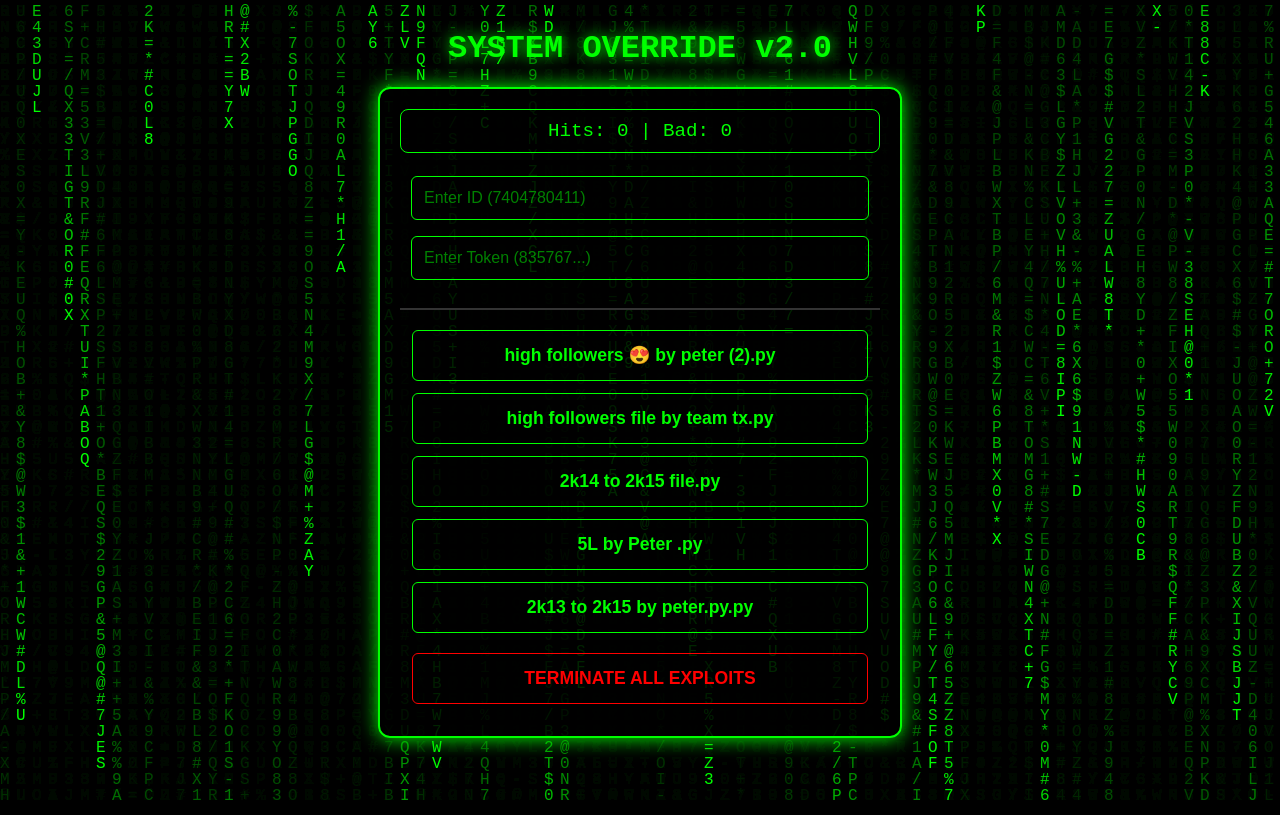
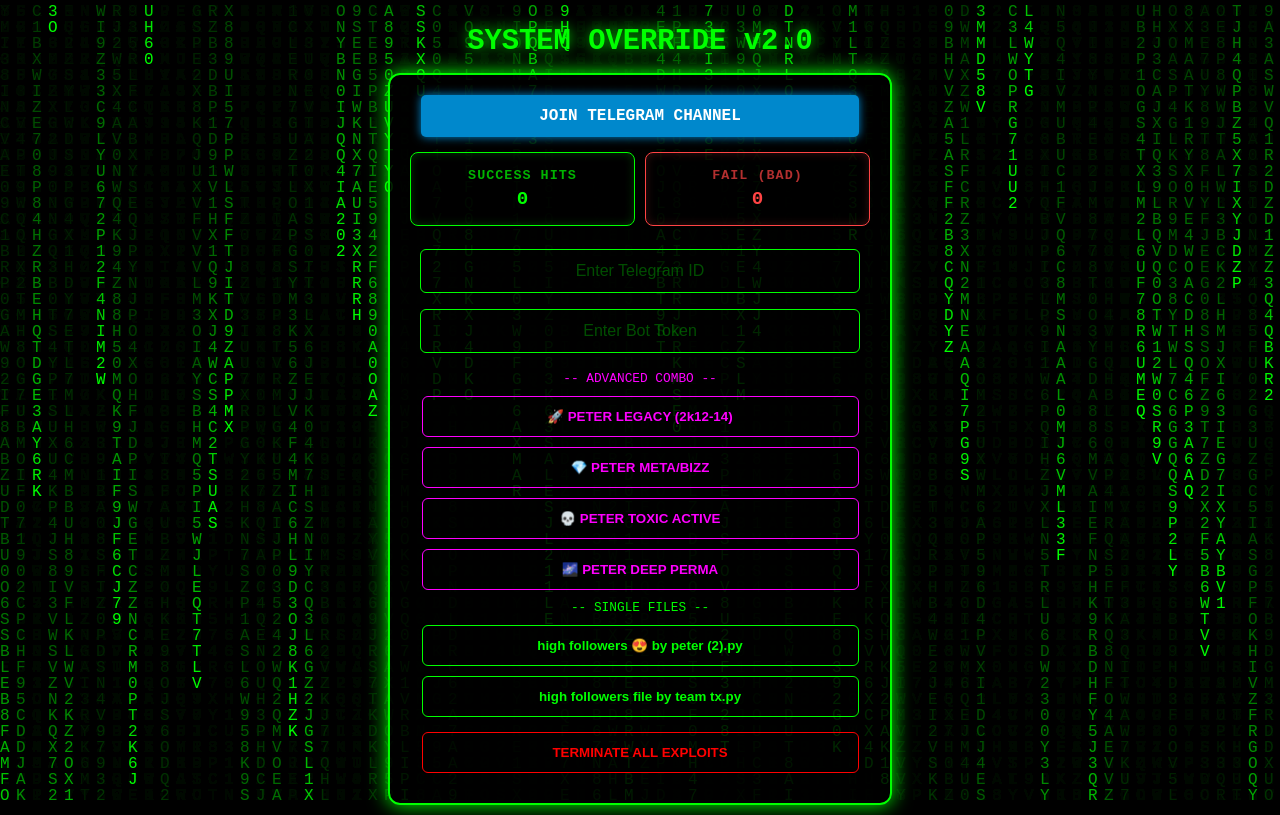
Before and after one commit to 7codewithtony-cmd/system-override-v2, a Flask app: page / in a window 1280 px wide. Run offline with Flask 3, Linux system fonts and the light colour scheme.

Commit message:
Update index.html

```diff
--- a/JACKING WEB/templates/index.html
+++ b/JACKING WEB/templates/index.html
@@ -5,75 +5,79 @@
     <meta name="viewport" content="width=device-width, initial-scale=1.0">
     <title>SYSTEM OVERRIDE v2.0</title>
     <style>
-        /* Matrix Rain Background */
         canvas { position: fixed; top: 0; left: 0; width: 100vw; height: 100vh; z-index: -1; }
+        body { background: #000; color: #00ff00; font-family: 'Courier New', monospace; text-align: center; margin: 0; padding: 10px; overflow-x: hidden; }
+        .logo { font-size: 1.8em; font-weight: bold; color: #00ff00; text-shadow: 0 0 15px #00ff00; margin: 15px 0; }
+        .panel { border: 2px solid #00ff00; padding: 20px; display: inline-block; border-radius: 12px; background-color: rgba(0,0,0,0.85); width: 95%; max-width: 460px; box-shadow: 0 0 20px #00ff00; }
+        .tg-link { display: block; width: 90%; margin: 0 auto 15px; padding: 12px; background: #0088cc; color: #fff; text-decoration: none; font-weight: bold; border-radius: 5px; box-shadow: 0 0 10px #0088cc; }
 
-        body { background: #000; color: #00ff00; font-family: 'Courier New', monospace; text-align: center; margin: 0; padding: 10px; overflow-x: hidden; }
+        /* Two Box Stats Section */
+        .stats-container { display: flex; justify-content: space-between; gap: 10px; margin-bottom: 15px; }
+        .stat-card { flex: 1; padding: 15px; border-radius: 8px; border: 1px solid; font-size: 1.2em; font-weight: bold; background: rgba(0,0,0,0.6); }
+        .hit-box { border-color: #00ff00; color: #00ff00; box-shadow: inset 0 0 10px rgba(0,255,0,0.2); }
+        .fail-box { border-color: #ff4444; color: #ff4444; box-shadow: inset 0 0 10px rgba(255,68,68,0.2); }
+        .label { font-size: 0.7em; display: block; margin-bottom: 5px; opacity: 0.7; letter-spacing: 1px; }
 
-        .logo { font-size: 2em; font-weight: bold; color: #00ff00; text-shadow: 0 0 15px #00ff00; margin: 20px 0; }
+        /* Status Blinker */
+        .status-active { margin: 10px 0; font-weight: bold; display: none; color: #00ff00; animation: blinker 0.8s linear infinite; }
+        @keyframes blinker { 50% { opacity: 0; text-shadow: 0 0 15px #00ff00; } }
 
-        .panel { border: 2px solid #00ff00; padding: 20px; display: inline-block; border-radius: 12px; background-color: rgba(0,0,0,0.85); width: 95%; max-width: 480px; box-shadow: 0 0 20px #00ff00; }
+        /* Clean Inputs */
+        input { background: transparent; border: 1px solid #00ff00; color: #fff; padding: 12px; margin: 8px 0; border-radius: 6px; width: 90%; outline: none; font-size: 1em; text-align: center; }
+        input::placeholder { color: rgba(0,255,0,0.3); }
 
-        /* Stats Box (Original Style) */
-        .stats-box { border: 1px solid #00ff00; padding: 10px; margin-bottom: 15px; font-size: 1.2em; border-radius: 8px; }
+        .btn { display: block; width: 95%; padding: 12px; margin: 10px auto; border: 1px solid #00ff00; background: transparent; color: #00ff00; cursor: pointer; border-radius: 6px; font-weight: bold; }
+        .btn:hover { background: #00ff00; color: #000; }
+        .combo-btn { border-color: #ff00ff; color: #ff00ff; }
+        .combo-btn:hover { background: #ff00ff; color: #000; box-shadow: 0 0 15px #ff00ff; }
+        .stop-btn { border-color: #ff0000; color: #ff0000; margin-top: 15px; }
 
-        input { background: transparent; border: 1px solid #00ff00; color: #fff; padding: 12px; margin: 8px 0; border-radius: 6px; width: 90%; font-size: 1em; outline: none; }
-        input::placeholder { color: rgba(0,255,0,0.5); }
-
-        .btn { display: block; width: 95%; padding: 14px; margin: 12px auto; border: 1px solid #00ff00; background: transparent; color: #00ff00; cursor: pointer; border-radius: 6px; font-size: 1.1em; font-weight: bold; transition: 0.3s; }
-        .btn:hover { background: #00ff00; color: #000; box-shadow: 0 0 15px #00ff00; }
-
-        .stop-btn { border-color: #ff0000; color: #ff0000; margin-top: 20px; }
-        .stop-btn:hover { background: #ff0000; color: #fff; box-shadow: 0 0 15px #ff0000; }
-
-        /* Blinking Active Status */
-        .status-active { margin-top: 10px; font-weight: bold; font-size: 1.1em; display: none; color: #00ff00; text-transform: uppercase; animation: blinker 0.8s linear infinite; }
-        @keyframes blinker { 50% { opacity: 0; text-shadow: 0 0 20px #00ff00; } }
-
-        /* Mobile Responsive */
-        @media (max-width: 600px) {
-            .logo { font-size: 1.5em; }
-            .panel { width: 98%; padding: 15px; }
-            .btn { font-size: 1em; padding: 12px; }
-        }
+        @media (max-width: 600px) { .panel { width: 98%; } }
     </style>
 </head>
 <body>
     <canvas id="matrix"></canvas>
+    <div class="logo">SYSTEM OVERRIDE v2.0</div>
+    <div class="panel">
+        <a href="https://t.me/your_channel" target="_blank" class="tg-link">JOIN TELEGRAM CHANNEL</a>
 
-    <div class="logo">SYSTEM OVERRIDE v2.0</div>
-
-    <div class="panel">
-        <div class="stats-box">
-            Hits: <span id="hits">0</span> | Bad: <span id="bad">0</span>
+        <div class="stats-container">
+            <div class="stat-card hit-box">
+                <span class="label">SUCCESS HITS</span>
+                <span id="hits">0</span>
+            </div>
+            <div class="stat-card fail-box">
+                <span class="label">FAIL (BAD)</span>
+                <span id="bad">0</span>
+            </div>
         </div>
 
         <div class="status-active" id="status_msg">⚡ EXPLOIT IS ACTIVE ⚡</div>
 
-        <input type="text" id="tg_id" placeholder="Enter ID (7404780411)">
-        <input type="text" id="tg_token" placeholder="Enter Token (835767...)">
+        <input type="text" id="tg_id" placeholder="Enter Telegram ID">
+        <input type="text" id="tg_token" placeholder="Enter Bot Token">
 
-        <hr style="border: 0.5px solid #333; margin: 20px 0;">
+        <div style="color: #ff00ff; font-size: 0.8em; margin: 10px 0;">-- ADVANCED COMBO --</div>
+        <button class="btn combo-btn" onclick="start('legacy')">🚀 PETER LEGACY (2k12-14)</button>
+        <button class="btn combo-btn" onclick="start('meta')">💎 PETER META/BIZZ</button>
+        <button class="btn combo-btn" onclick="start('toxic')">💀 PETER TOXIC ACTIVE</button>
+        <button class="btn combo-btn" onclick="start('deep')">🌌 PETER DEEP PERMA</button>
 
+        <div style="color: #00ff00; font-size: 0.8em; margin: 10px 0;">-- SINGLE FILES --</div>
         <button class="btn" onclick="start('btn1')">high followers 😍 by peter (2).py</button>
         <button class="btn" onclick="start('btn3')">high followers file by team tx.py</button>
-        <button class="btn" onclick="start('btn2')">2k14 to 2k15 file.py</button>
-        <button class="btn" onclick="start('btn4')">5L by Peter .py</button>
-        <button class="btn" onclick="start('btn5')">2k13 to 2k15 by peter.py.py</button>
 
         <button class="btn stop-btn" onclick="stopAll()">TERMINATE ALL EXPLOITS</button>
     </div>
 
     <script>
-        // --- MATRIX RAIN ANIMATION ---
         const canvas = document.getElementById('matrix');
         const ctx = canvas.getContext('2d');
         canvas.width = window.innerWidth; canvas.height = window.innerHeight;
-        const chars = "ABCDEFGHIJKLMNOPQRSTUVWXYZ0123456789$+-*/=%@#&".split("");
+        const chars = "0123456789ABCDEFGHIJKLMNOPQRSTUVWXYZ".split("");
         const fontSize = 16; const columns = canvas.width / fontSize;
         const rain = Array(Math.floor(columns)).fill(1);
-
-        function drawMatrix() {
+        function draw() {
             ctx.fillStyle = "rgba(0,0,0,0.05)"; ctx.fillRect(0, 0, canvas.width, canvas.height);
             ctx.fillStyle = "#0F0"; ctx.font = fontSize + "px Courier New";
             for (let i = 0; i < rain.length; i++) {
@@ -83,41 +87,33 @@
                 rain[i]++;
             }
         }
-        setInterval(drawMatrix, 35);
+        setInterval(draw, 35);
 
-        // --- DASHBOARD LOGIC ---
-        function start(scriptName) {
+        function start(script) {
             const id = document.getElementById('tg_id').value;
             const token = document.getElementById('tg_token').value;
-            if(!id || !token) { alert("Bhai ID aur Token toh daal de!"); return; }
-
+            if(!id || !token) { alert("ID aur Token empty hai!"); return; }
             fetch('/start', {
                 method: 'POST',
                 headers: {'Content-Type': 'application/json'},
-                body: JSON.stringify({script: scriptName, id: id, token: token})
-            }).then(r => r.json()).then(data => {
+                body: JSON.stringify({script: script, id: id, token: token})
+            }).then(r => r.json()).then(d => {
                 document.getElementById('status_msg').style.display = 'block';
-                alert(data.message);
             });
         }
 
         function stopAll() {
-            fetch('/stop', {method: 'POST'}).then(r => r.json()).then(data => {
+            fetch('/stop', {method: 'POST'}).then(r => r.json()).then(d => {
                 document.getElementById('status_msg').style.display = 'none';
-                alert(data.message);
             });
         }
 
-        // Live Stats Update
         setInterval(() => {
             fetch('/get_stats').then(r => r.json()).then(data => {
                 document.getElementById('hits').innerText = data.hits;
                 document.getElementById('bad').innerText = data.bad;
-                if(data.active_script !== "None") {
-                    document.getElementById('status_msg').style.display = 'block';
-                } else {
-                    document.getElementById('status_msg').style.display = 'none';
-                }
+                if(data.active_script !== "None") document.getElementById('status_msg').style.display = 'block';
+                else document.getElementById('status_msg').style.display = 'none';
             });
         }, 2000);
     </script>
```
